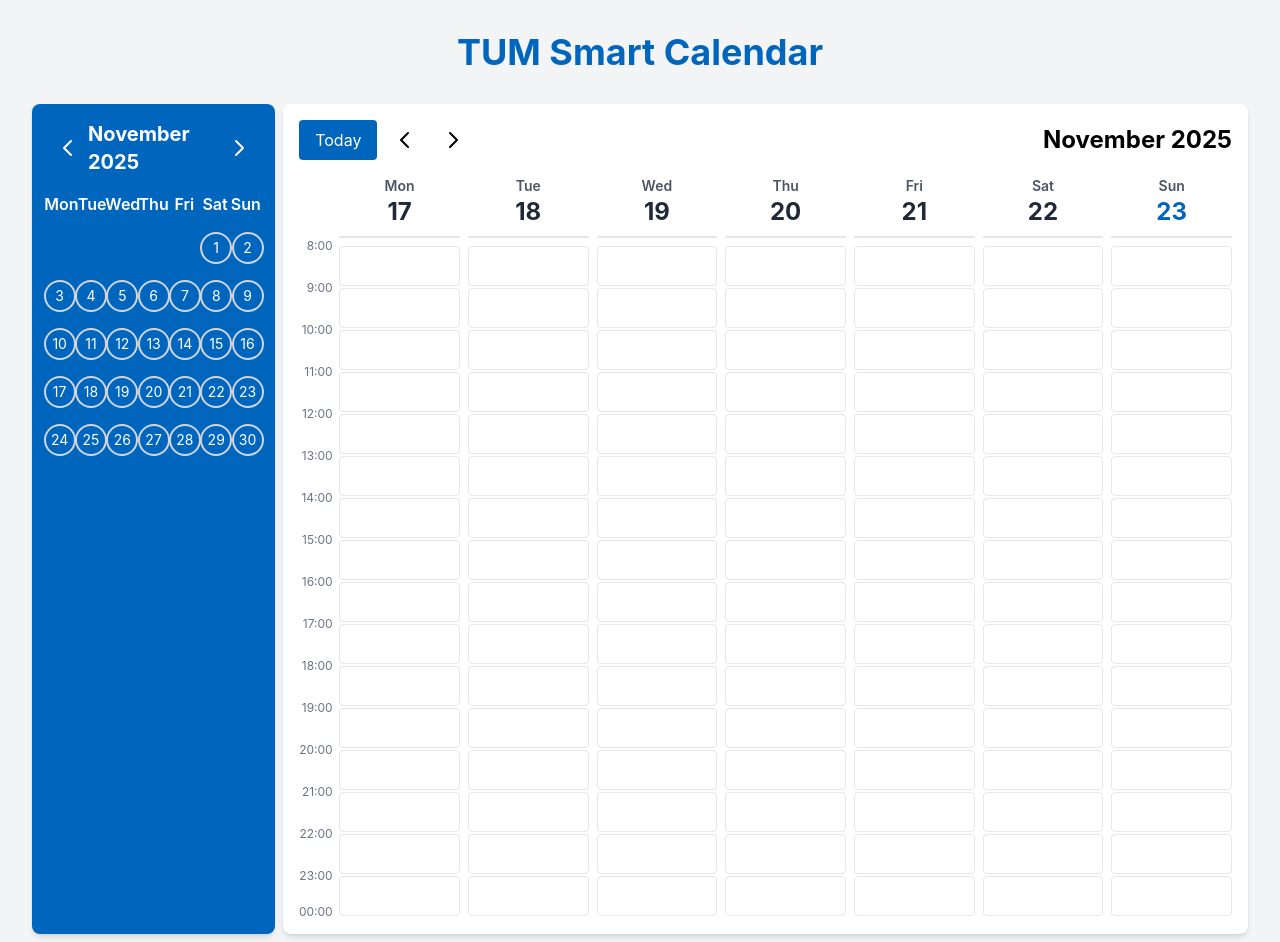
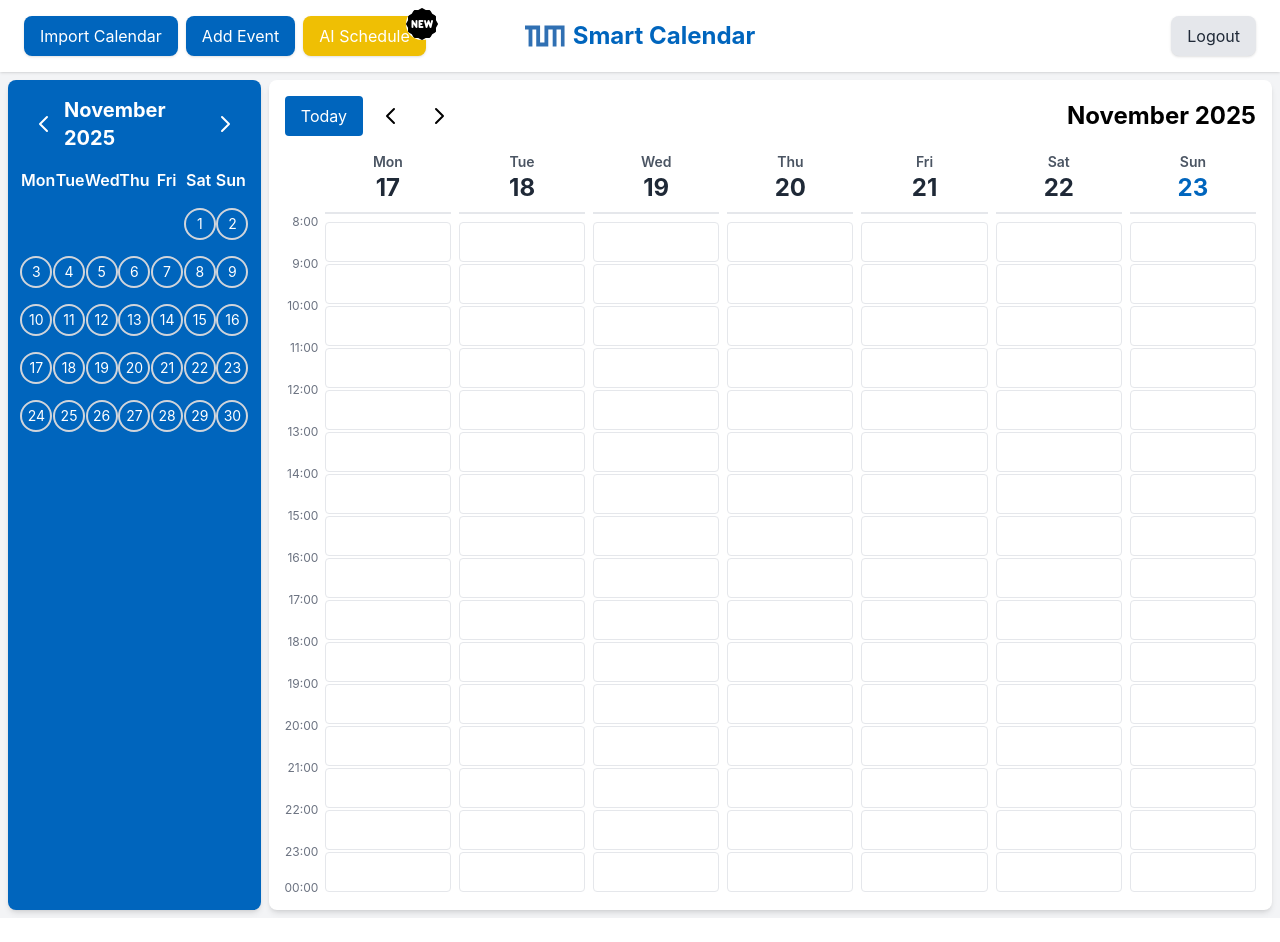
Before and after one commit to nabilbenjemia/TUM-Smart-Calendar, a React (Create React App) app in the folder frontend/: page / in a window 1280 px wide. After the commit the page ends 918 px from the top, so only its background shows below. Built offline with nearby package versions, Linux system fonts and the light colour scheme.

Commit message:
add header with buttons

```diff
--- a/frontend/src/App.js
+++ b/frontend/src/App.js
@@ -1,6 +1,7 @@
 import "./App.css";
 import Sidebar from "./components/Sidebar";
 import CalendarView from "./components/CalendarView";
+import Header from "./components/Header";
 import { useState } from "react";
 
 function App() {
@@ -8,11 +9,8 @@
 
   return (
     <div className="min-h-screen bg-gray-100 flex flex-col">
-      {/*<div className="bg-blue-500 text-white p-4 rounded-lg shadow-lg m-4">
-        Hello!
-      </div>*/}
-      <h1 className="text-4xl font-bold text-center py-8 text-[#0065bd]">TUM Smart Calendar</h1>
-      {<div className="flex mx-8 mb-2 gap-2 flex-auto">
+      <Header />
+      {<div className="flex mx-2 mb-2 gap-2 flex-auto">
         <Sidebar selectedDate={selectedDate} setSelectedDate={setSelectedDate} />
         <CalendarView selectedDate={selectedDate} setSelectedDate={setSelectedDate}/>
       </div>}
--- /dev/null
+++ b/frontend/src/components/Header.js
@@ -0,0 +1,44 @@
+const Header = () => {
+  return (
+    <header className="flex items-center justify-between px-6 py-4 mb-2 bg-white shadow">
+      {/* Left: Buttons */}
+      <div className="flex items-center space-x-2">
+        <button className="bg-[#0065bd] hover:bg-[#005aab] text-white px-4 py-2 rounded-lg shadow">
+          Import Calendar
+        </button>
+        <button className="bg-[#0065bd] hover:bg-[#005aab] text-white px-4 py-2 rounded-lg shadow">
+          Add Event
+        </button>
+        <button className="bg-[#EFBF04] hover:bg-[#C29700] text-white px-4 py-2 rounded-lg shadow relative">
+          <img
+            src="/new_logo2.png"
+            alt="AI Logo"
+            className="w-8 h-8 absolute -top-2 -right-3 bg-white rounded-full p-0.4"
+          />
+          AI Schedule
+        </button>
+      </div>
+
+      {/* Center: Logo + Title */}
+      <div className="flex items-center space-x-2 absolute left-1/2 transform -translate-x-1/2">
+        <img
+          src="/TUM_Logo.svg"
+          alt="TUM Logo"
+          className="w-10 h-10"
+        />
+        <h1 className="text-2xl font-bold text-[#0065bd]">
+          Smart Calendar
+        </h1>
+      </div>
+
+      {/* Right: Logout */}
+      <div className="flex items-center space-x-3">
+        <button className="bg-gray-200 hover:bg-gray-300 text-gray-800 px-4 py-2 rounded-lg shadow">
+          Logout
+        </button>
+      </div>
+    </header>
+  );
+};
+
+export default Header;
```
